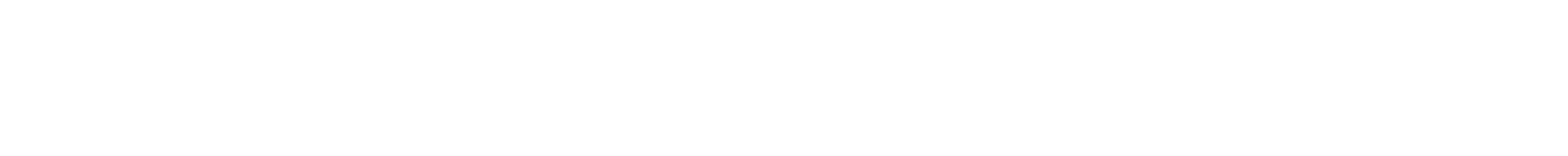
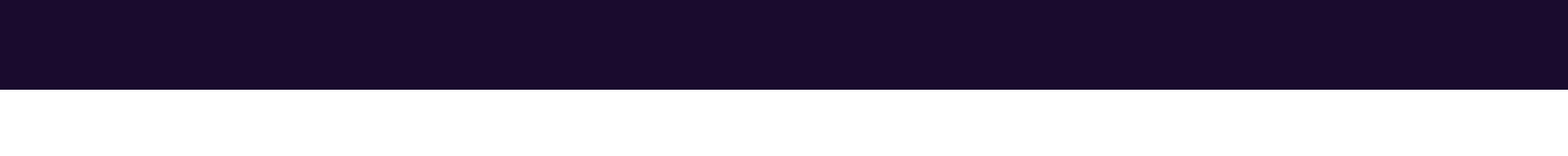
Before and after one commit to princegdmweb4102-tech/Assi-02-Techwave, a plain HTML site: page index.html in a window 1280 px wide. Shown: the whole page at 98% size, 1600 px wide, since content can reach past the window. Drawn offline with Linux system fonts and the light colour scheme.

Commit message:
font intregation

```diff
--- a/index.html
+++ b/index.html
@@ -6,7 +6,24 @@
     <title>Techwave</title>
     <link rel="stylesheet" href="./style.css">
 </head>
-<body>
+
+
+<body class="inter-font">
+
+<!-- header section start -->
+
+<header>
+
+    <div class="navebar"></div>
+
+</header>
+
+
+<!-- header section end-->
+
+
 
 </body>
+
+
 </html>
--- a/style.css
+++ b/style.css
@@ -0,0 +1,31 @@
+/* This is common css start*/
+
+*{
+    margin: 0;
+    padding: 0;
+}
+@import url('https://fonts.googleapis.com/css2?family=Inter:ital,opsz,wght@0,14..32,100..900;1,14..32,100..900&display=swap');
+
+.inter-font{
+  font-family: "Inter", sans-serif;
+  font-optical-sizing: auto;
+  font-weight: <weight>;
+  font-style: normal;
+}
+
+/* This is common css end*/
+
+
+/* header section css start*/
+
+.navebar{
+    width: 1600px;
+    height: 92px;
+    background-color: #1A0B2E;
+
+}
+
+
+
+
+/* header section css end*/
```
